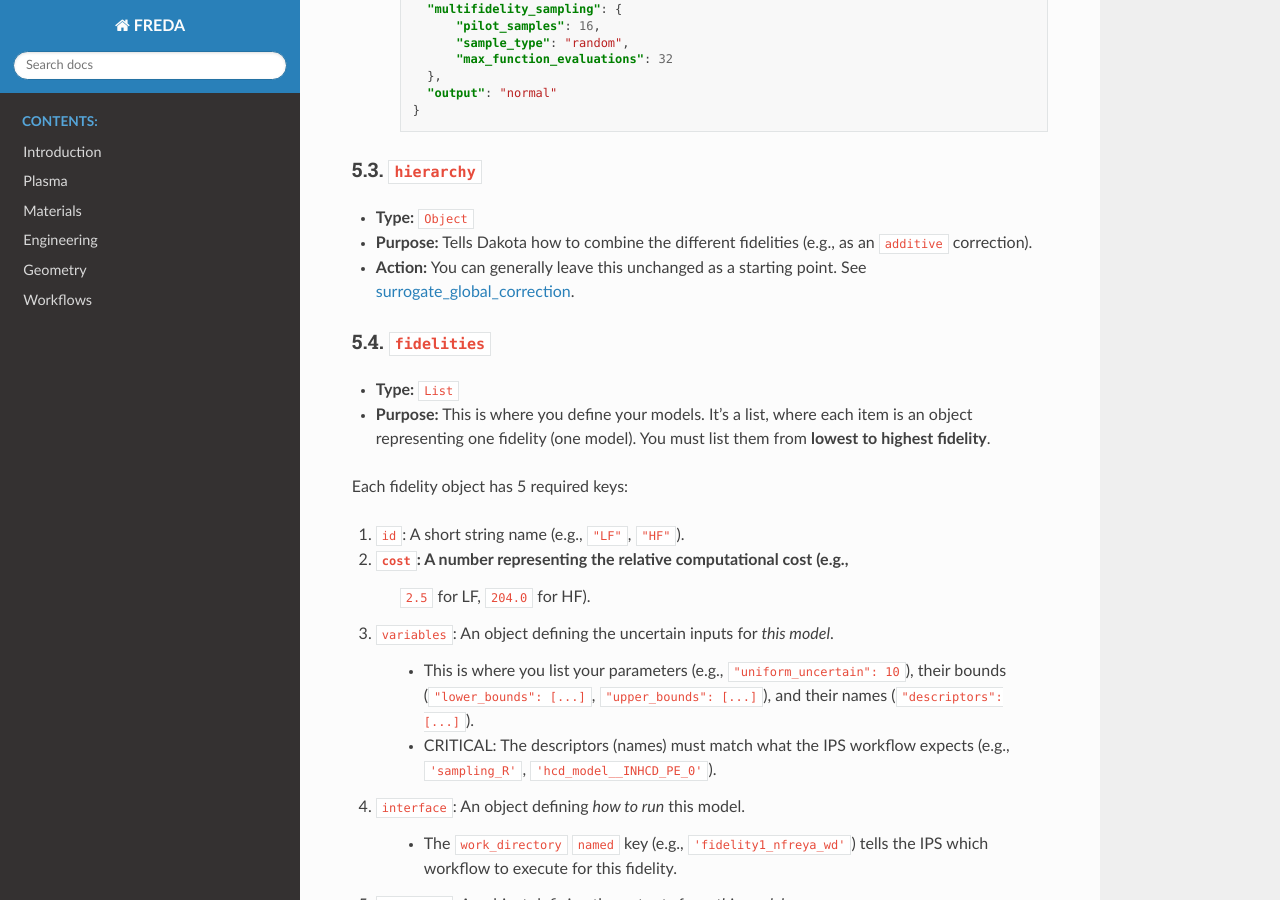
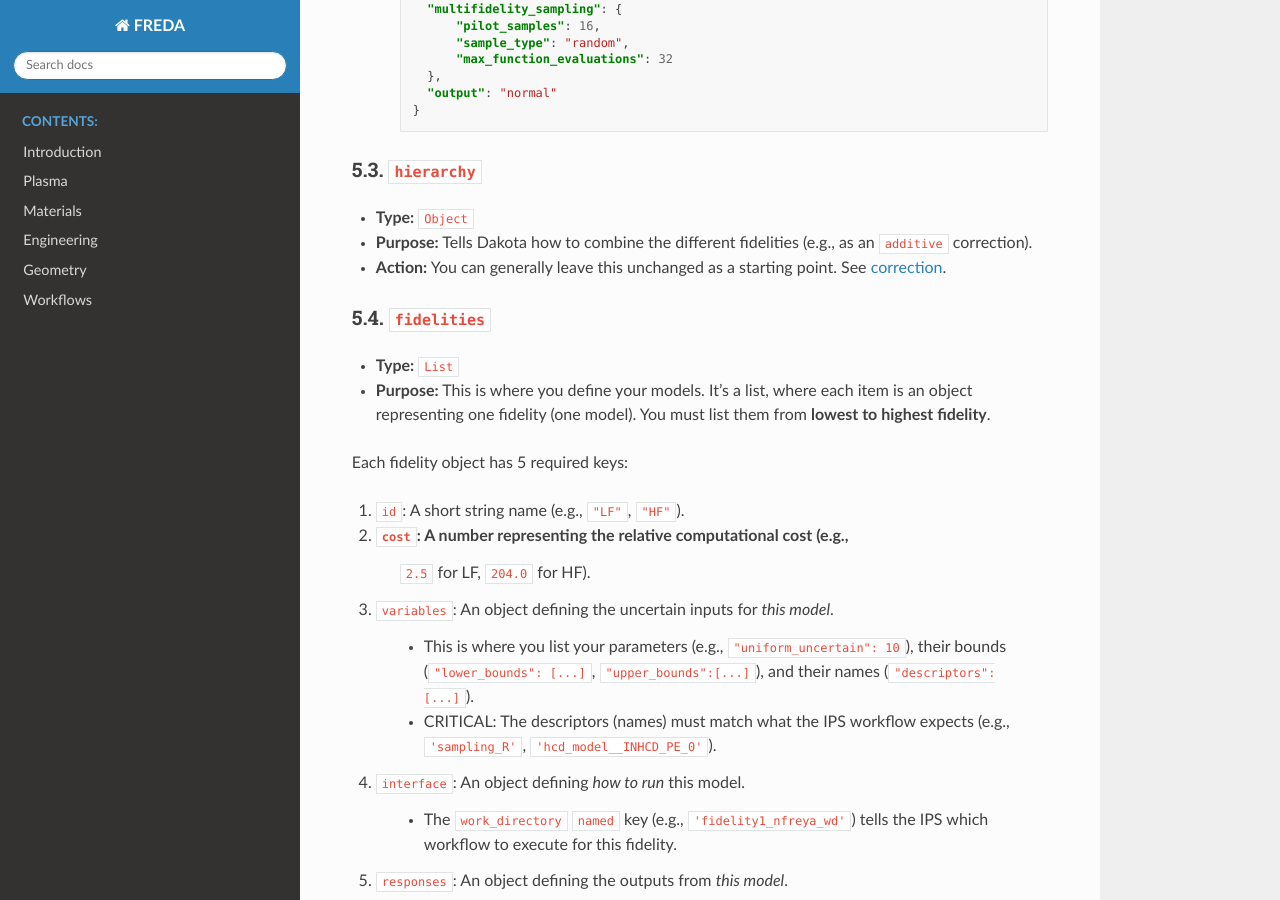
Before and after one commit to ORNL-Fusion/freda-doc, a Sphinx documentation site: the page built from docs/workflows/multifidelity_uq/introduction.rst, in a window 1280 px wide and 900 px high, scrolled down 6867 px. Built offline with Sphinx 7.4.7 and the Read the Docs theme 3.1.0, drawn with Linux system fonts in a browser that asks for light colours.

Commit message:
Change name of the link to correction

```diff
--- a/docs/workflows/multifidelity_uq/introduction.rst
+++ b/docs/workflows/multifidelity_uq/introduction.rst
@@ -313,7 +313,7 @@ JSON object with four top-level keys.
 * **Purpose:** Tells Dakota how to combine the different fidelities (e.g., as an
   ``additive`` correction).
 * **Action:** You can generally leave this unchanged as a starting point. See
-  `surrogate_global_correction`_.
+  `correction`_.
 
 5.4. ``fidelities``
 -------------------
@@ -331,11 +331,8 @@ Each fidelity object has 5 required keys:
 
 3. ``variables``: An object defining the uncertain inputs for *this model*.
 
-    * This is where you list your parameters (e.g., ``"uniform_uncertain":
-      10``), their bounds (``"lower_bounds": [...]``, ``"upper_bounds":
-      [...]``), and their names (``"descriptors": [...]``).
-    * CRITICAL: The descriptors (names) must match what the IPS workflow expects
-      (e.g., ``'sampling_R'``, ``'hcd_model__INHCD_PE_0'``).
+    * This is where you list your parameters (e.g., ``"uniform_uncertain": 10``), their bounds (``"lower_bounds": [...]``, ``"upper_bounds":[...]``), and their names (``"descriptors": [...]``).
+    * CRITICAL: The descriptors (names) must match what the IPS workflow expects (e.g., ``'sampling_R'``, ``'hcd_model__INHCD_PE_0'``).
 
 4. ``interface``: An object defining *how to run* this model.
 
@@ -495,4 +492,4 @@ This section provides a brief overview of the Dakota methods used in the tutoria
 
 .. _multifidelity_sampling: https://snl-dakota.github.io/docs/latest_release/users/usingdakota/reference/method-multifidelity_sampling.html#multifidelity-sampling
 .. _multifidelity_polynomial_chaos: https://snl-dakota.github.io/docs/latest_release/users/usingdakota/reference/method-multifidelity_polynomial_chaos.html#multifidelity-polynomial-chaos
-.. _surrogate_global_correction: https://snl-dakota.github.io/docs/latest_release/users/usingdakota/reference/model-surrogate-global-correction.html#correction
+.. _correction: https://snl-dakota.github.io/docs/latest_release/users/usingdakota/reference/model-surrogate-global-correction.html#correction
```
